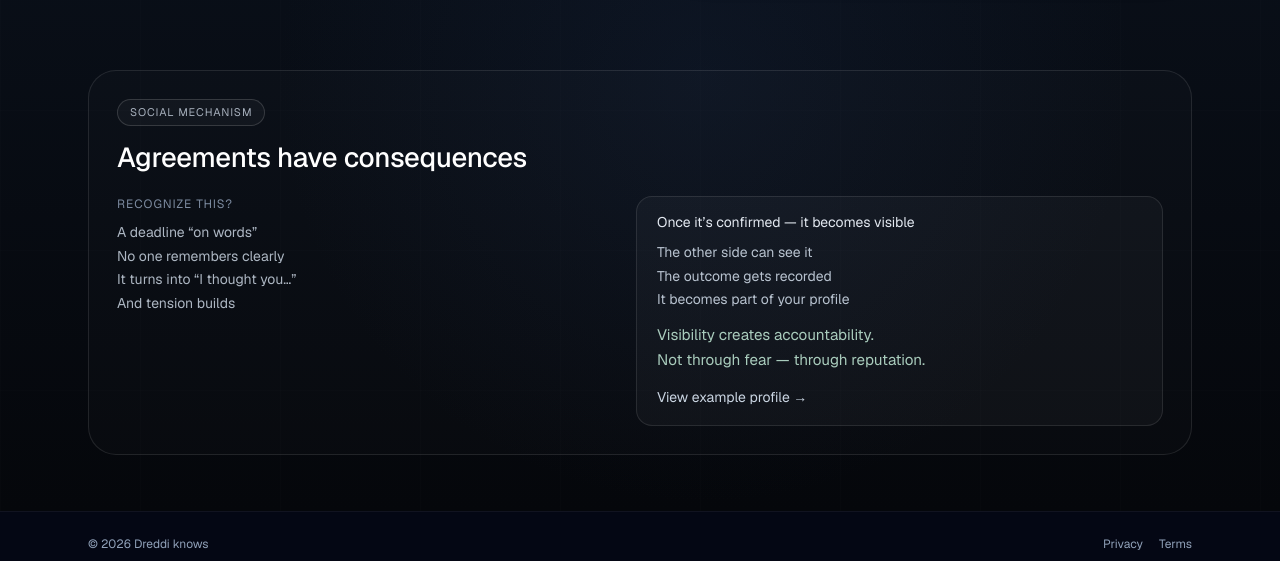
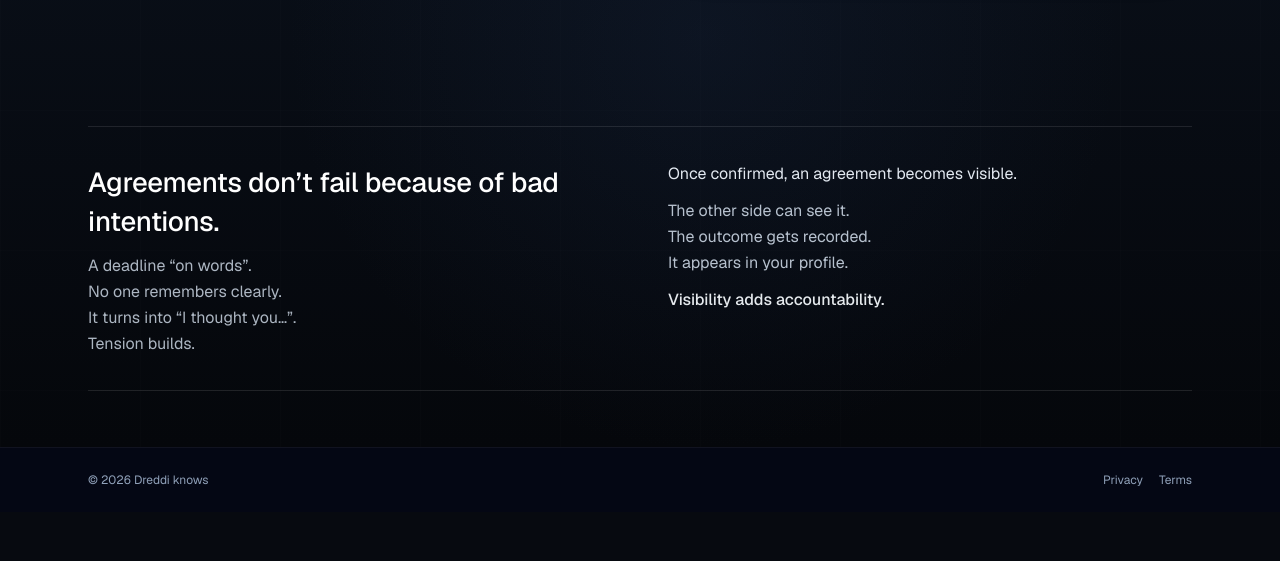
Before and after one commit to wanderwe/dreddi-mvp, a Next.js app: page / in a window 1280 px wide. Shown: the part 807-1368 px from the top of the page. After the commit the page ends 1319 px from the top, so only its background shows below. Built offline with nearby package versions, Linux system fonts and the light colour scheme; no server answers.

Commit message:
Redesign social mechanism block as typography-only layout

```diff
--- a/src/app/page.tsx
+++ b/src/app/page.tsx
@@ -708,53 +708,36 @@ export default function Home() {
         </div>
       </div>
 
-      <section className="relative mx-auto w-full max-w-6xl px-4 pb-14 sm:px-6">
-        <div className="rounded-[1.75rem] border border-white/10 bg-white/[0.015] px-5 py-6 sm:px-7 sm:py-7">
-          <span className="inline-flex items-center rounded-full border border-white/15 bg-white/[0.03] px-3 py-1 text-[11px] uppercase tracking-[0.08em] text-slate-300/80">
-            {copy.socialMechanism.eyebrow}
-          </span>
+      <section className="relative mx-auto w-full max-w-6xl px-4 py-12 sm:px-6 sm:py-14">
+        <div className="h-px w-full bg-white/10" aria-hidden />
 
-          <h2 className="mt-3 text-xl font-medium tracking-[-0.01em] text-white sm:text-[1.72rem]">
-            {copy.socialMechanism.title}
-          </h2>
+        <div className="grid gap-10 py-9 md:grid-cols-2 md:gap-14">
+          <div>
+            <h2 className="max-w-xl text-xl font-medium tracking-[-0.01em] text-white sm:text-[1.72rem]">
+              {copy.socialMechanism.leftTitle}
+            </h2>
+            <div className="mt-4 space-y-1.5 text-base leading-tight text-slate-300/85">
+              {copy.socialMechanism.leftLines.map((line) => (
+                <p key={line}>{line}</p>
+              ))}
+            </div>
+          </div>
 
-          <div className="mt-5 grid gap-6 md:grid-cols-[minmax(0,1fr)_minmax(0,1.1fr)] md:gap-10">
-            <div className="text-slate-300/85">
-              <p className="text-xs uppercase tracking-[0.08em] text-slate-400/85">
-                {copy.socialMechanism.beforeTitle}
-              </p>
-              <ul className="mt-3 space-y-1.5 text-sm leading-tight">
-                {copy.socialMechanism.beforePoints.map((point) => (
-                  <li key={point} className="text-slate-300/85">
-                    {point}
-                  </li>
-                ))}
-              </ul>
+          <div>
+            <p className="max-w-xl text-base leading-snug text-slate-200">{copy.socialMechanism.rightTitle}</p>
+            <div className="mt-4 space-y-1.5 text-base leading-tight text-slate-300/90">
+              {copy.socialMechanism.rightLines.map((line) => (
+                <p key={line}>{line}</p>
+              ))}
             </div>
 
-            <div className="rounded-2xl border border-white/10 bg-white/[0.03] px-5 py-4">
-              <p className="text-sm leading-snug text-slate-200">{copy.socialMechanism.afterTitle}</p>
-              <div className="mt-3 space-y-1.5 text-sm leading-tight text-slate-300/90">
-                {copy.socialMechanism.afterPoints.map((point) => (
-                  <p key={point}>{point}</p>
-                ))}
-              </div>
-
-              <div className="mt-4 space-y-1 text-[0.95rem] leading-snug text-emerald-100/80">
-                {copy.socialMechanism.punchline.map((line) => (
-                  <p key={line}>{line}</p>
-                ))}
-              </div>
-
-              <Link
-                href="/u"
-                className="mt-4 inline-flex text-sm text-slate-300 transition hover:text-emerald-200"
-              >
-                {copy.socialMechanism.cta}
-              </Link>
-            </div>
+            <p className="mt-4 text-base font-medium leading-snug text-slate-100/95">
+              {copy.socialMechanism.closingLine}
+            </p>
           </div>
         </div>
+
+        <div className="h-px w-full bg-white/10" aria-hidden />
       </section>
     </main>
   );
--- a/src/lib/landingCopy.ts
+++ b/src/lib/landingCopy.ts
@@ -76,14 +76,11 @@ export type LandingCopy = {
     };
   };
   socialMechanism: {
-    eyebrow: string;
-    title: string;
-    beforeTitle: string;
-    beforePoints: string[];
-    afterTitle: string;
-    afterPoints: string[];
-    punchline: string[];
-    cta: string;
+    leftTitle: string;
+    leftLines: string[];
+    rightTitle: string;
+    rightLines: string[];
+    closingLine: string;
   };
 };
 
@@ -182,26 +179,20 @@ export const landingCopy: Record<Locale, LandingCopy> = {
       },
     },
     socialMechanism: {
-      eyebrow: "Соціальний механізм",
-      title: "Домовленості мають наслідки",
-      beforeTitle: "Знайомо?",
-      beforePoints: [
-        "Дедлайн “на словах”",
-        "Ніхто нічого не памʼятає",
-        "Починається “я думав ти…”",
-        "І зʼявляється напруга",
+      leftTitle: "Домовленості іноді ламаються не через наміри",
+      leftLines: [
+        "Дедлайн “на словах”.",
+        "Ніхто нічого не памʼятає.",
+        "Починається “я думав ти…”.",
+        "Зʼявляється напруга.",
       ],
-      afterTitle: "Коли домовленість підтверджено — це вже видно",
-      afterPoints: [
-        "Інша сторона це бачить",
-        "Результат буде зафіксований",
-        "Це стане частиною вашого профілю",
+      rightTitle: "Коли домовленість підтверджено — вона стає видимою.",
+      rightLines: [
+        "Інша сторона це бачить.",
+        "Результат буде зафіксований.",
+        "Це відображається у профілі.",
       ],
-      punchline: [
-        "Видимість створює відповідальність.",
-        "Не через страх — через репутацію.",
-      ],
-      cta: "Подивитись приклад профілю →",
+      closingLine: "Видимість додає відповідальності.",
     },
   },
   en: {
@@ -298,26 +289,20 @@ export const landingCopy: Record<Locale, LandingCopy> = {
       },
     },
     socialMechanism: {
-      eyebrow: "Social mechanism",
-      title: "Agreements have consequences",
-      beforeTitle: "Recognize this?",
-      beforePoints: [
-        "A deadline “on words”",
-        "No one remembers clearly",
-        "It turns into “I thought you…”",
-        "And tension builds",
+      leftTitle: "Agreements don’t fail because of bad intentions.",
+      leftLines: [
+        "A deadline “on words”.",
+        "No one remembers clearly.",
+        "It turns into “I thought you…”.",
+        "Tension builds.",
       ],
-      afterTitle: "Once it’s confirmed — it becomes visible",
-      afterPoints: [
-        "The other side can see it",
-        "The outcome gets recorded",
-        "It becomes part of your profile",
+      rightTitle: "Once confirmed, an agreement becomes visible.",
+      rightLines: [
+        "The other side can see it.",
+        "The outcome gets recorded.",
+        "It appears in your profile.",
       ],
-      punchline: [
-        "Visibility creates accountability.",
-        "Not through fear — through reputation.",
-      ],
-      cta: "View example profile →",
+      closingLine: "Visibility adds accountability.",
     },
   },
 };
```
